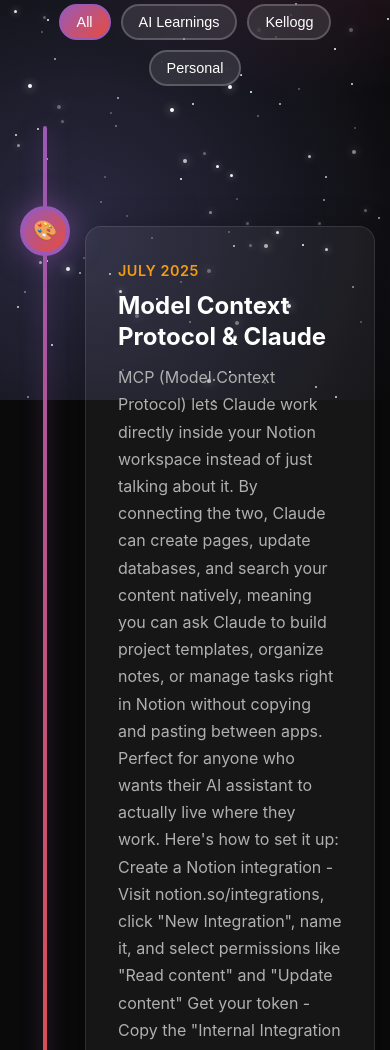
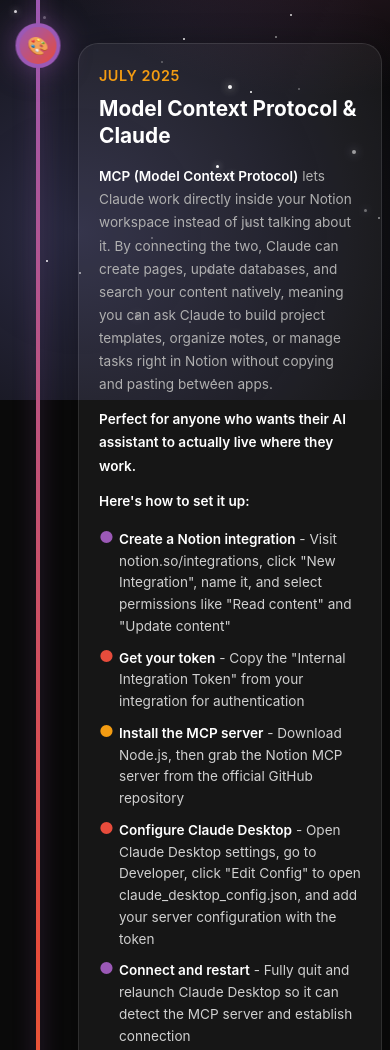
Before and after one commit to saahithi-csv/journey, a plain HTML site: page index.html in a window 390 px wide. Shown: the part 444-1494 px from the top of the page. Drawn offline with Linux system fonts and the light colour scheme.

Commit message:
Update index.html

```diff
--- a/index.html
+++ b/index.html
@@ -71,7 +71,7 @@
         }
 
         .container {
-            max-width: 900px;
+            max-width: 1200px;
             margin: 0 auto;
             padding: 40px 20px;
             position: relative;
@@ -85,7 +85,7 @@
         }
 
         h1 {
-            font-size: 3.5em;
+            font-size: clamp(2.5rem, 5vw, 3.5rem);
             font-weight: 700;
             background: linear-gradient(135deg, #9b59b6 0%, #e74c3c 50%, #f39c12 100%);
             -webkit-background-clip: text;
@@ -93,10 +93,11 @@
             background-clip: text;
             margin-bottom: 16px;
             letter-spacing: -2px;
+            line-height: 1.1;
         }
 
         .subtitle {
-            font-size: 1.4em;
+            font-size: clamp(1.1rem, 2.5vw, 1.4rem);
             color: #b0b0b0;
             font-weight: 400;
             max-width: 600px;
@@ -106,9 +107,10 @@
         .controls {
             display: flex;
             justify-content: center;
-            gap: 20px;
+            gap: 15px;
             margin-bottom: 40px;
             flex-wrap: wrap;
+            padding: 0 20px;
         }
 
         .filter-container {
@@ -116,24 +118,29 @@
             gap: 10px;
             flex-wrap: wrap;
             align-items: center;
+            justify-content: center;
         }
 
         .filter-btn {
-            padding: 8px 16px;
+            padding: 10px 20px;
             border: 2px solid rgba(255, 255, 255, 0.2);
             background: rgba(255, 255, 255, 0.1);
-            border-radius: 20px;
+            border-radius: 25px;
             cursor: pointer;
             transition: all 0.3s ease;
-            font-size: 0.9em;
+            font-size: 0.9rem;
             font-weight: 500;
             color: #ffffff;
             backdrop-filter: blur(10px);
+            white-space: nowrap;
+            min-width: 80px;
+            text-align: center;
         }
 
         .filter-btn:hover {
             border-color: #9b59b6;
             background: rgba(155, 89, 182, 0.2);
+            transform: translateY(-2px);
         }
 
         .filter-btn.active {
@@ -250,10 +257,10 @@
 
         .timeline-content {
             flex: 1;
-            max-width: 400px;
+            max-width: 500px;
             margin: 0 80px;
             background: rgba(255, 255, 255, 0.05);
-            border-radius: 16px;
+            border-radius: 20px;
             padding: 32px;
             box-shadow: 0 4px 32px rgba(0, 0, 0, 0.3);
             border: 1px solid rgba(255, 255, 255, 0.1);
@@ -290,7 +297,7 @@
         }
 
         .timeline-date {
-            font-size: 0.9em;
+            font-size: 0.9rem;
             color: #f39c12;
             font-weight: 600;
             margin-bottom: 8px;
@@ -299,10 +306,10 @@
         }
 
         .timeline-title {
-            font-size: 1.5em;
+            font-size: clamp(1.3rem, 3vw, 1.6rem);
             font-weight: 700;
             color: #ffffff;
-            margin-bottom: 12px;
+            margin-bottom: 16px;
             line-height: 1.3;
         }
 
@@ -310,6 +317,47 @@
             color: #b0b0b0;
             line-height: 1.7;
             margin-bottom: 16px;
+            font-size: 0.95rem;
+        }
+
+        .timeline-description p {
+            margin-bottom: 12px;
+        }
+
+        .timeline-description ul {
+            list-style: none;
+            padding-left: 0;
+            margin: 16px 0;
+        }
+
+        .timeline-description li {
+            position: relative;
+            padding-left: 24px;
+            margin-bottom: 12px;
+            color: #d0d0d0;
+            line-height: 1.6;
+        }
+
+        .timeline-description li::before {
+            content: '●';
+            position: absolute;
+            left: 0;
+            color: #9b59b6;
+            font-size: 1.2em;
+            line-height: 1;
+        }
+
+        .timeline-description li:nth-child(2n)::before {
+            color: #e74c3c;
+        }
+
+        .timeline-description li:nth-child(3n)::before {
+            color: #f39c12;
+        }
+
+        .timeline-description strong {
+            color: #ffffff;
+            font-weight: 600;
         }
 
         .timeline-tags {
@@ -322,9 +370,9 @@
         .tag {
             background: rgba(255, 255, 255, 0.1);
             color: #ffffff;
-            padding: 4px 12px;
+            padding: 6px 14px;
             border-radius: 20px;
-            font-size: 0.8em;
+            font-size: 0.8rem;
             font-weight: 500;
             border: 1px solid rgba(255, 255, 255, 0.2);
             cursor: pointer;
@@ -340,9 +388,9 @@
 
         .timeline-level {
             display: inline-block;
-            padding: 6px 16px;
-            border-radius: 20px;
-            font-size: 0.8em;
+            padding: 8px 18px;
+            border-radius: 25px;
+            font-size: 0.8rem;
             font-weight: 600;
             text-transform: uppercase;
             letter-spacing: 0.5px;
@@ -367,59 +415,6 @@
             border: 1px solid #f39c12;
         }
 
-        @media (max-width: 768px) {
-            .container {
-                padding: 20px 15px;
-            }
-
-            h1 {
-                font-size: 2.5em;
-            }
-
-            .controls {
-                flex-direction: column;
-                align-items: center;
-            }
-
-            .filter-container {
-                justify-content: center;
-            }
-
-            .timeline::before {
-                left: 30px;
-            }
-
-            .timeline-item {
-                flex-direction: column !important;
-                align-items: flex-start;
-                padding-left: 70px;
-            }
-
-            .timeline-icon {
-                left: 30px !important;
-                width: 50px;
-                height: 50px;
-                font-size: 1.2em;
-            }
-
-            .timeline-content {
-                margin: 0;
-                margin-top: 20px;
-                max-width: 100%;
-            }
-
-            .timeline-content::before {
-                display: none;
-            }
-        }
-
-        @keyframes slideInUp {
-            to {
-                opacity: 1;
-                transform: translateY(0);
-            }
-        }
-
         .scroll-indicator {
             position: fixed;
             top: 0;
@@ -434,6 +429,130 @@
             height: 100%;
             background: linear-gradient(90deg, #9b59b6, #e74c3c, #f39c12);
             transition: width 0.3s ease;
+        }
+
+        /* Tablet styles */
+        @media (max-width: 1024px) {
+            .container {
+                max-width: 900px;
+                padding: 30px 15px;
+            }
+
+            .timeline-content {
+                margin: 0 60px;
+                max-width: 450px;
+            }
+
+            .timeline-icon {
+                width: 55px;
+                height: 55px;
+                font-size: 1.3em;
+            }
+        }
+
+        /* Mobile styles */
+        @media (max-width: 768px) {
+            .container {
+                padding: 20px 10px;
+            }
+
+            .header {
+                padding: 20px 0;
+                margin-bottom: 30px;
+            }
+
+            .controls {
+                gap: 8px;
+                margin-bottom: 30px;
+            }
+
+            .filter-btn {
+                padding: 8px 16px;
+                font-size: 0.85rem;
+                min-width: 70px;
+            }
+
+            .timeline::before {
+                left: 30px;
+            }
+
+            .timeline-item {
+                flex-direction: column !important;
+                align-items: flex-start;
+                padding-left: 70px;
+                margin: 40px 0;
+            }
+
+            .timeline-icon {
+                left: 30px !important;
+                width: 45px;
+                height: 45px;
+                font-size: 1.1em;
+            }
+
+            .timeline-content {
+                margin: 0;
+                margin-top: 20px;
+                max-width: 100%;
+                padding: 24px;
+            }
+
+            .timeline-content::before {
+                display: none;
+            }
+
+            .timeline-title {
+                font-size: 1.4rem;
+            }
+
+            .timeline-description {
+                font-size: 0.9rem;
+            }
+
+            .timeline-tags {
+                gap: 6px;
+            }
+
+            .tag {
+                padding: 4px 12px;
+                font-size: 0.75rem;
+            }
+        }
+
+        /* Small mobile styles */
+        @media (max-width: 480px) {
+            .container {
+                padding: 15px 8px;
+            }
+
+            .timeline-content {
+                padding: 20px;
+            }
+
+            .timeline-title {
+                font-size: 1.3rem;
+            }
+
+            .timeline-description {
+                font-size: 0.85rem;
+            }
+
+            .timeline-description li {
+                padding-left: 20px;
+                margin-bottom: 10px;
+            }
+
+            .filter-btn {
+                padding: 6px 12px;
+                font-size: 0.8rem;
+            }
+        }
+
+        @keyframes slideInUp {
+            to {
+                opacity: 1;
+                transform: translateY(0);
+            }
         }
     </style>
 </head>
@@ -465,14 +584,18 @@
                 <div class="timeline-content">
                     <div class="timeline-date">July 2025</div>
                     <h3 class="timeline-title">Model Context Protocol & Claude</h3>
-                    <p class="timeline-description">MCP (Model Context Protocol) lets Claude work directly inside your Notion workspace instead of just talking about it. By connecting the two, Claude can create pages, update databases, and search your content natively, meaning you can ask Claude to build project templates, organize notes, or manage tasks right in Notion without copying and pasting between apps. Perfect for anyone who wants their AI assistant to actually live where they work.
-Here's how to set it up:
-
-Create a Notion integration - Visit notion.so/integrations, click "New Integration", name it, and select permissions like "Read content" and "Update content"
-Get your token - Copy the "Internal Integration Token" from your integration for authentication
-Install the MCP server - Download Node.js, then grab the Notion MCP server from the official GitHub repository
-Configure Claude Desktop - Open Claude Desktop settings, go to Developer, click "Edit Config" to open claude_desktop_config.json, and add your server configuration with the token
-Connect and restart - Fully quit and relaunch Claude Desktop so it can detect the MCP server and establish connection</p>
+                    <div class="timeline-description">
+                        <p><strong>MCP (Model Context Protocol)</strong> lets Claude work directly inside your Notion workspace instead of just talking about it. By connecting the two, Claude can create pages, update databases, and search your content natively, meaning you can ask Claude to build project templates, organize notes, or manage tasks right in Notion without copying and pasting between apps.</p>
+                        <p><strong>Perfect for anyone who wants their AI assistant to actually live where they work.</strong></p>
+                        <p><strong>Here's how to set it up:</strong></p>
+                        <ul>
+                            <li><strong>Create a Notion integration</strong> - Visit notion.so/integrations, click "New Integration", name it, and select permissions like "Read content" and "Update content"</li>
+                            <li><strong>Get your token</strong> - Copy the "Internal Integration Token" from your integration for authentication</li>
+                            <li><strong>Install the MCP server</strong> - Download Node.js, then grab the Notion MCP server from the official GitHub repository</li>
+                            <li><strong>Configure Claude Desktop</strong> - Open Claude Desktop settings, go to Developer, click "Edit Config" to open claude_desktop_config.json, and add your server configuration with the token</li>
+                            <li><strong>Connect and restart</strong> - Fully quit and relaunch Claude Desktop so it can detect the MCP server and establish connection</li>
+                        </ul>
+                    </div>
                     <div class="timeline-tags">
                         <span class="tag" onclick="filterByTag('MCP')">MCP</span>
                         <span class="tag" onclick="filterByTag('Notion')">Notion</span>
@@ -487,9 +610,17 @@
                 <div class="timeline-content">
                     <div class="timeline-date">July 2025</div>
                     <h3 class="timeline-title">Starting a new chapter at Kellogg!</h3>
-                    <p class="timeline-description">Chicago, I'm coming to you soon!! I'm thrilled to start this new chapter at Kellogg and feel so much gratitude to have worked with incredibly talented and generous colleagues. Deloitte has given me more than I could have hoped for - peers who became friends, mentors who became sponsors, and rich experiences that I'll carry with me throughout my career.</p>
+                    <div class="timeline-description">
+                        <p><strong>Chicago, I'm coming to you soon!!</strong> I'm thrilled to start this new chapter at Kellogg and feel so much gratitude to have worked with incredibly talented and generous colleagues.</p>
+                        <p>Deloitte has given me more than I could have hoped for:</p>
+                        <ul>
+                            <li><strong>Peers who became friends</strong> - Building lasting relationships that extend beyond work</li>
+                            <li><strong>Mentors who became sponsors</strong> - Guidance that shaped my career trajectory</li>
+                            <li><strong>Rich experiences</strong> - Diverse projects and challenges that I'll carry with me throughout my career</li>
+                        </ul>
+                    </div>
                     <div class="timeline-tags">
-                        <span class="tag" onclick="filterByTag('MBA')">MBA+</span>
+                        <span class="tag" onclick="filterByTag('MBA')">MBA</span>
                     </div>
                     <span class="timeline-level level-beginner">Kellogg</span>
                 </div>
@@ -504,7 +635,7 @@
         // Create stars
         function createStars() {
             const starsContainer = document.getElementById('stars');
-            const starCount = 200;
+            const starCount = Math.min(200, window.innerWidth / 8); // Fewer stars on mobile
 
             for (let i = 0; i < starCount; i++) {
                 const star = document.createElement('div');
@@ -561,7 +692,7 @@
             const items = document.querySelectorAll('.timeline-item');
 
             items.forEach(item => {
-                const tags = item.dataset.tags.split(',');
+                const tags = item.dataset.tags.split(',').map(t => t.trim());
                 if (tags.includes(tag)) {
                     item.classList.remove('hidden');
                 } else {
@@ -572,6 +703,13 @@
             // Update filter buttons
             const buttons = document.querySelectorAll('.filter-btn');
             buttons.forEach(btn => btn.classList.remove('active'));
+        }
+
+        // Responsive star creation on resize
+        function handleResize() {
+            const starsContainer = document.getElementById('stars');
+            starsContainer.innerHTML = '';
+            createStars();
         }
 
         // Event listeners
@@ -588,6 +726,9 @@
 
         // Scroll event listener
         window.addEventListener('scroll', updateScrollProgress);
+
+        // Resize event listener for responsive stars
+        window.addEventListener('resize', handleResize);
     </script>
 </body>
 </html>
```
